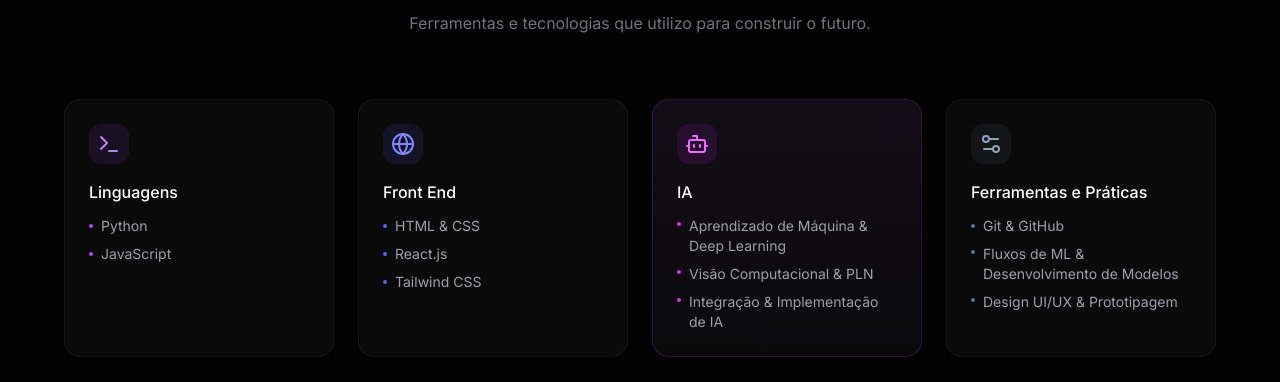
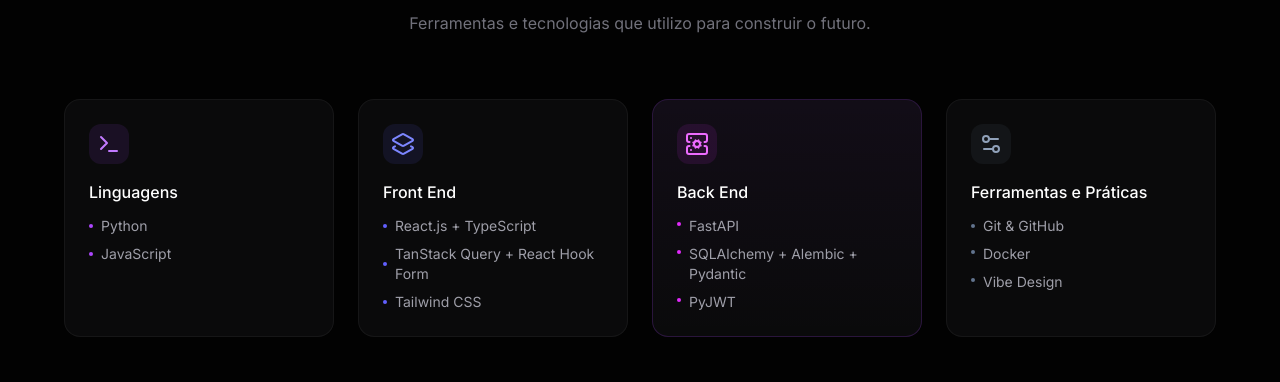
Before and after one commit to henriquerodrigues13/Projeto_portifolio, a React (Vite) app: page / in a window 1280 px wide. Shown: the part 1800-2182 px from the top of the page. Built offline with nearby package versions, Linux system fonts and the light colour scheme; the HTML template or start-up script is replaced by a standard one.

Commit message:
style: sessão de habilidade finalizado

```diff
--- a/src/sections/Habilidades.jsx
+++ b/src/sections/Habilidades.jsx
@@ -2,7 +2,7 @@
 import gsap from 'gsap';
 import { ScrollTrigger } from 'gsap/ScrollTrigger';
 import { useGSAP } from '@gsap/react';
-import { Terminal, Globe, Bot, Settings2 } from 'lucide-react';
+import { Terminal, Layers2, ServerCog, Settings2 } from 'lucide-react';
 
 gsap.registerPlugin(ScrollTrigger);
 
@@ -73,12 +73,12 @@
           {/* Web Development */}
           <div className="skill-fade-element group flex flex-col rounded-2xl bg-zinc-900/40 p-6 border border-white/5 transition-all duration-300 hover:shadow-[0_0_30px_-5px_rgba(99,102,241,0.15)] hover:border-white/10">
             <div className="mb-4 flex h-10 w-10 items-center justify-center rounded-lg bg-indigo-500/10 text-indigo-400 transition-transform duration-300 group-hover:scale-110">
-              <Globe size={24} />
+              <Layers2 size={24} />
             </div>
             <h3 className="mb-3 font-medium text-white">Front End</h3>
             <ul className="flex flex-col space-y-2 text-sm text-zinc-400">
-              <li className="flex items-center gap-2"><span className="h-1 w-1 shrink-0 rounded-full bg-indigo-500"></span>HTML & CSS</li>
-              <li className="flex items-center gap-2"><span className="h-1 w-1 shrink-0 rounded-full bg-indigo-500"></span>React.js</li>
+              <li className="flex items-center gap-2"><span className="h-1 w-1 shrink-0 rounded-full bg-indigo-500"></span>React.js + TypeScript</li>
+              <li className="flex items-center gap-2"><span className="h-1 w-1 shrink-0 rounded-full bg-indigo-500"></span>TanStack Query + React Hook Form</li>
               <li className="flex items-center gap-2"><span className="h-1 w-1 shrink-0 rounded-full bg-indigo-500"></span>Tailwind CSS</li>
             </ul>
           </div>
@@ -87,13 +87,13 @@
           <div className="skill-fade-element group relative overflow-hidden flex flex-col rounded-2xl bg-zinc-900/40 p-6 border border-purple-500/20 transition-all duration-300 hover:shadow-[0_0_30px_-5px_rgba(168,85,247,0.3)] hover:border-purple-500/40">
             <div className="absolute inset-0 bg-gradient-to-b from-purple-500/5 to-transparent pointer-events-none"></div>
             <div className="mb-4 relative z-10 flex h-10 w-10 items-center justify-center rounded-lg bg-fuchsia-500/10 text-fuchsia-400 transition-transform duration-300 group-hover:scale-110">
-              <Bot size={24} />
+              <ServerCog size={24} />
             </div>
-            <h3 className="mb-3 relative z-10 font-medium text-white">IA</h3>
+            <h3 className="mb-3 relative z-10 font-medium text-white">Back End</h3>
             <ul className="flex relative z-10 flex-col space-y-2 text-sm text-zinc-400">
-              <li className="flex items-start gap-2"><span className="mt-1.5 h-1 w-1 shrink-0 rounded-full bg-fuchsia-500"></span>Aprendizado de Máquina & Deep Learning</li>
-              <li className="flex items-start gap-2"><span className="mt-1.5 h-1 w-1 shrink-0 rounded-full bg-fuchsia-500"></span>Visão Computacional & PLN</li>
-              <li className="flex items-start gap-2"><span className="mt-1.5 h-1 w-1 shrink-0 rounded-full bg-fuchsia-500"></span>Integração & Implementação de IA</li>
+              <li className="flex items-start gap-2"><span className="mt-1.5 h-1 w-1 shrink-0 rounded-full bg-fuchsia-500"></span>FastAPI</li>
+              <li className="flex items-start gap-2"><span className="mt-1.5 h-1 w-1 shrink-0 rounded-full bg-fuchsia-500"></span>SQLAlchemy + Alembic + Pydantic</li>
+              <li className="flex items-start gap-2"><span className="mt-1.5 h-1 w-1 shrink-0 rounded-full bg-fuchsia-500"></span>PyJWT</li>
             </ul>
           </div>
 
@@ -105,8 +105,8 @@
             <h3 className="mb-3 font-medium text-white">Ferramentas e Práticas</h3>
             <ul className="flex flex-col space-y-2 text-sm text-zinc-400">
               <li className="flex items-center gap-2"><span className="h-1 w-1 shrink-0 rounded-full bg-slate-500"></span>Git & GitHub</li>
-              <li className="flex items-start gap-2"><span className="mt-1.5 h-1 w-1 shrink-0 rounded-full bg-slate-500"></span>Fluxos de ML & Desenvolvimento de Modelos</li>
-              <li className="flex items-start gap-2"><span className="mt-1.5 h-1 w-1 shrink-0 rounded-full bg-slate-500"></span>Design UI/UX & Prototipagem</li>
+              <li className="flex items-start gap-2"><span className="mt-1.5 h-1 w-1 shrink-0 rounded-full bg-slate-500"></span>Docker</li>
+              <li className="flex items-start gap-2"><span className="mt-1.5 h-1 w-1 shrink-0 rounded-full bg-slate-500"></span>Vibe Design</li>
             </ul>
           </div>
 
```
